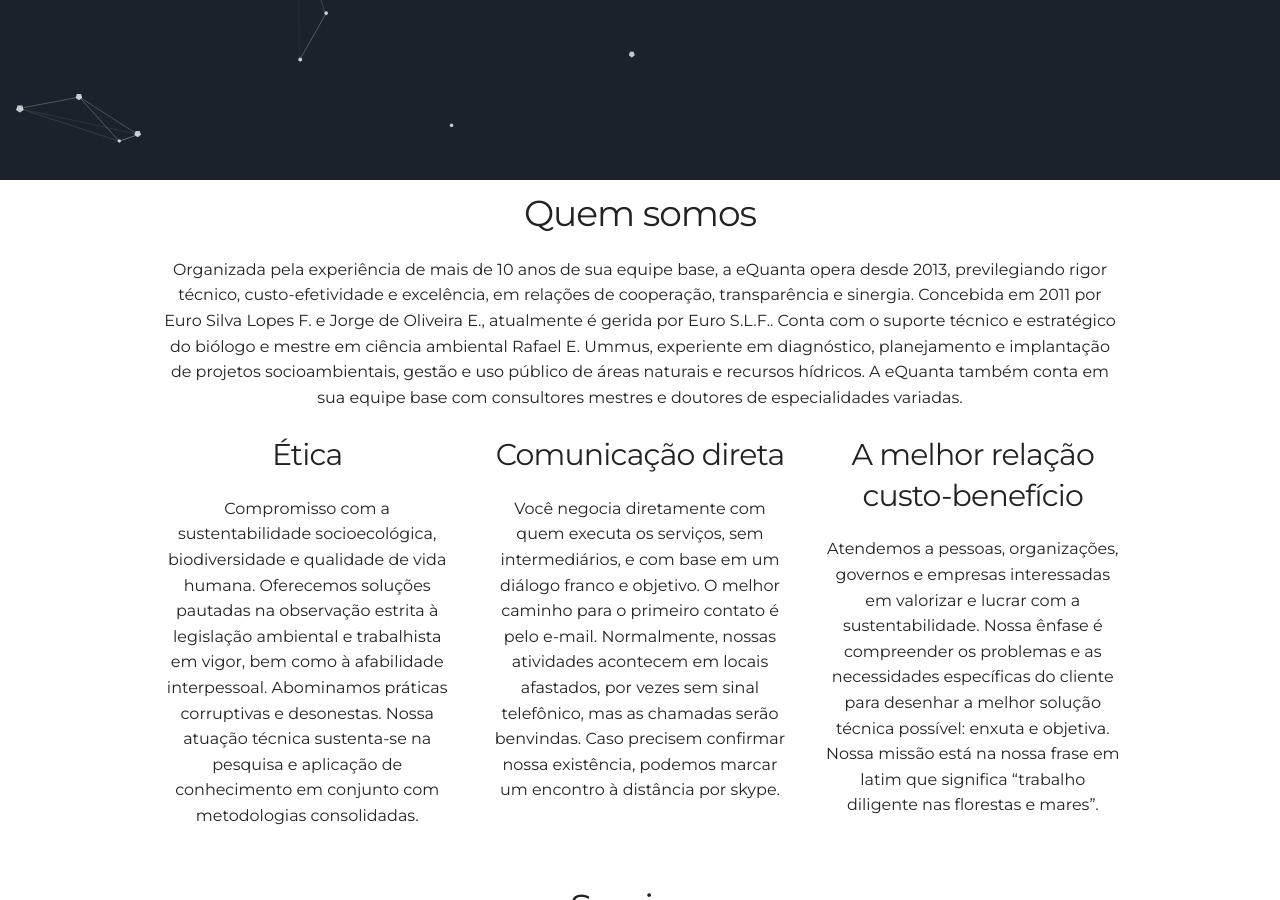
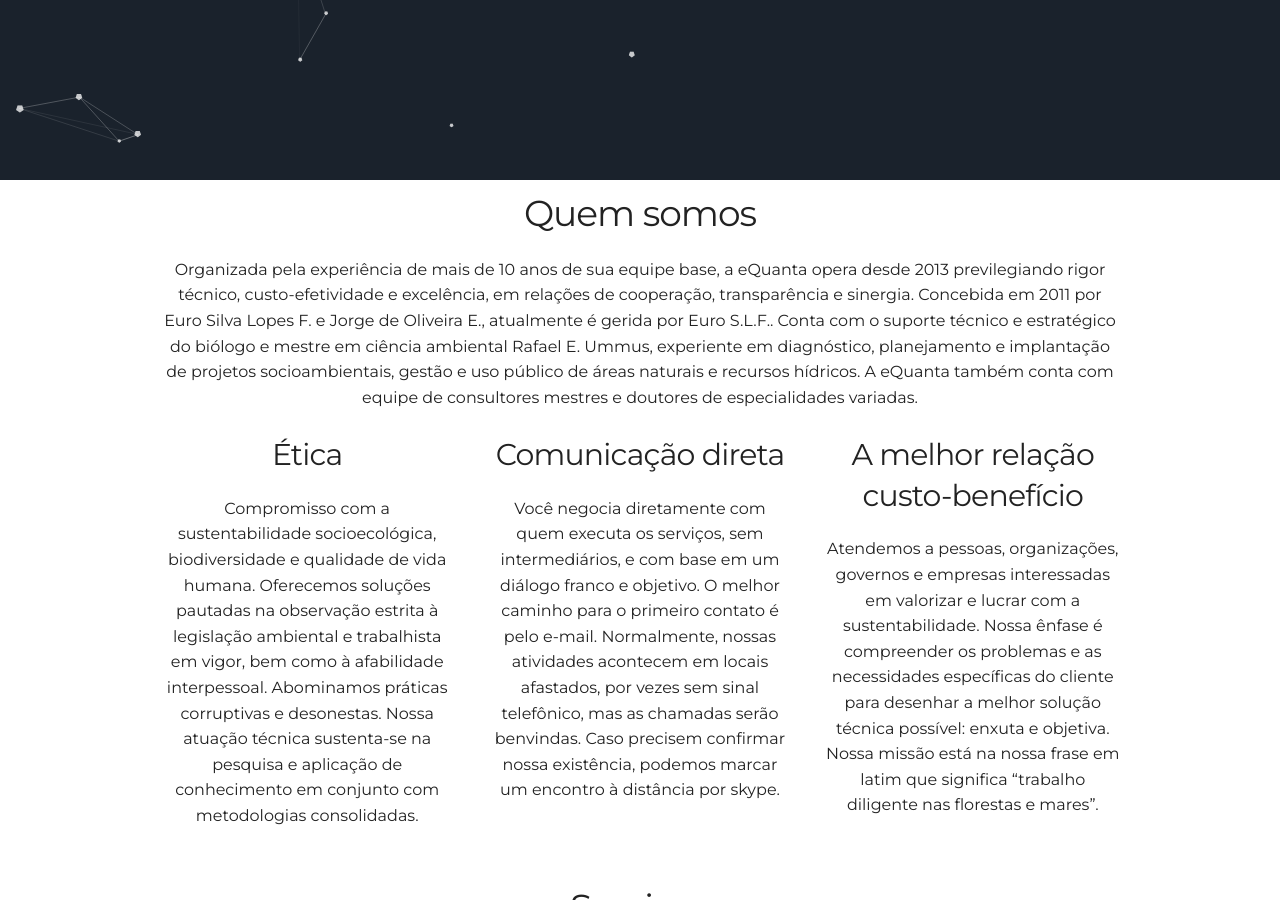
Before and after one commit to leroy1977/eQ1, a Jekyll site: the page built from index.html, in a window 1280 px wide and 900 px high, scrolled down 727 px. Built offline with Jekyll 4.4.1, drawn with Linux system fonts in a browser that asks for light colours.

Commit message:
Update _config.yml

```diff
--- a/_config.yml
+++ b/_config.yml
@@ -11,7 +11,7 @@
 
 # User settings
 username: eQuanta
-user_description: Organizada pela experiência de mais de 10 anos de sua equipe base, a eQuanta opera desde 2013, previlegiando rigor técnico, custo-efetividade e excelência, em relações de cooperação, transparência e sinergia. Concebida em 2011 por Euro Silva Lopes F. e Jorge de Oliveira E., atualmente é  gerida por Euro S.L.F.. Conta com o suporte técnico e estratégico do biólogo e mestre em ciência ambiental Rafael E. Ummus, experiente em diagnóstico, planejamento e implantação de projetos socioambientais, gestão e uso público de áreas naturais e recursos hídricos. A eQuanta também conta em sua equipe base com consultores mestres e doutores de especialidades variadas.
+user_description: Organizada pela experiência de mais de 10 anos de sua equipe base, a eQuanta opera desde 2013 previlegiando rigor técnico, custo-efetividade e excelência, em relações de cooperação, transparência e sinergia. Concebida em 2011 por Euro Silva Lopes F. e Jorge de Oliveira E., atualmente é gerida por Euro S.L.F.. Conta com o suporte técnico e estratégico do biólogo e mestre em ciência ambiental Rafael E. Ummus, experiente em diagnóstico, planejamento e implantação de projetos socioambientais, gestão e uso público de áreas naturais e recursos hídricos. A eQuanta também conta com equipe de consultores mestres e doutores de especialidades variadas.
 
 user_title: Diligentia laborat in omnis silvae et maria
 email: e.quanta.env@gmail.com
```
